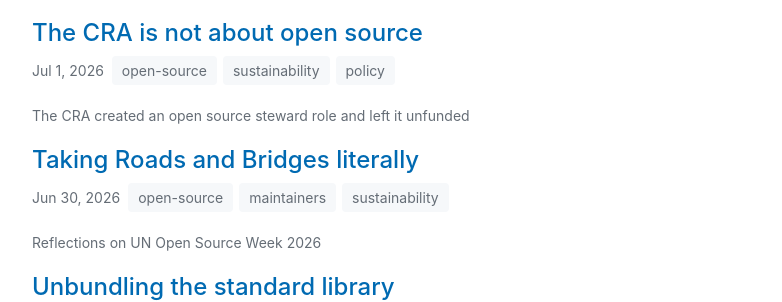
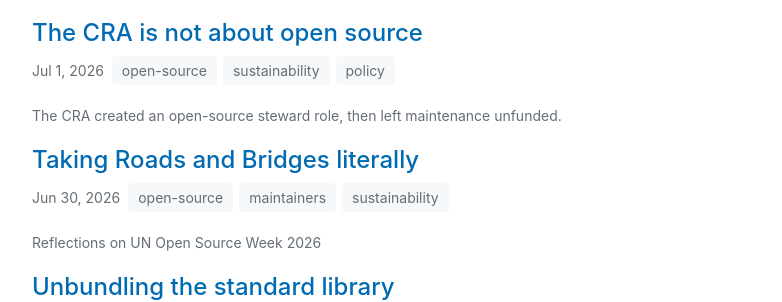
Before and after one commit to andrew/nesbitt.io, a Jekyll site: the page built from index.md, in a window 1280 px wide and 900 px high, scrolled down 452 px. Shown: the part 153-455 px from the top of the window, without its empty margins (173-955 px from the left). Built offline with Jekyll 4.4.1, drawn with Linux system fonts in a browser that asks for light colours; comment, search, counter and statistics services are not loaded.

Commit message:
Update meta desc

```diff
--- a/_data/stats.json
+++ b/_data/stats.json
@@ -1,5 +1,5 @@
 {
-  "generated_at": "2026-07-01T07:26:24Z",
+  "generated_at": "2026-07-01T07:29:07Z",
   "total_posts": 173,
   "total_words": 242155,
   "reading_minutes": 1211,
--- a/_posts/2026-07-01-the-cra-is-not-about-open-source.md
+++ b/_posts/2026-07-01-the-cra-is-not-about-open-source.md
@@ -2,7 +2,7 @@
 layout: post
 title: "The CRA is not about open source"
 date: 2026-07-01 10:00 +0000
-description: "The CRA created an open source steward role and left it unfunded"
+description: "The CRA created an open-source steward role, then left maintenance unfunded."
 tags:
   - open-source
   - sustainability
```
